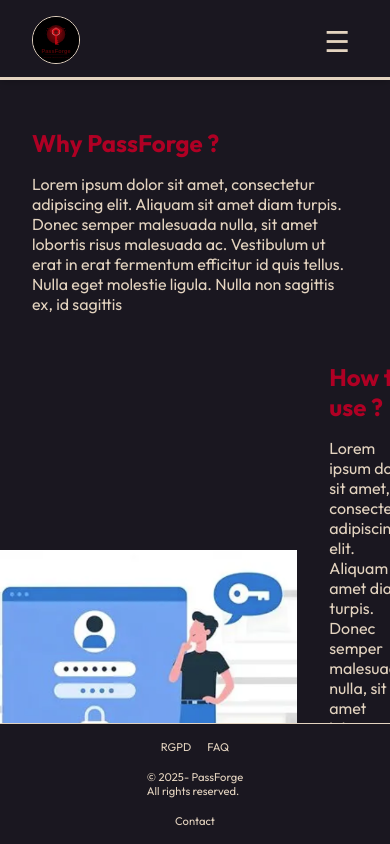
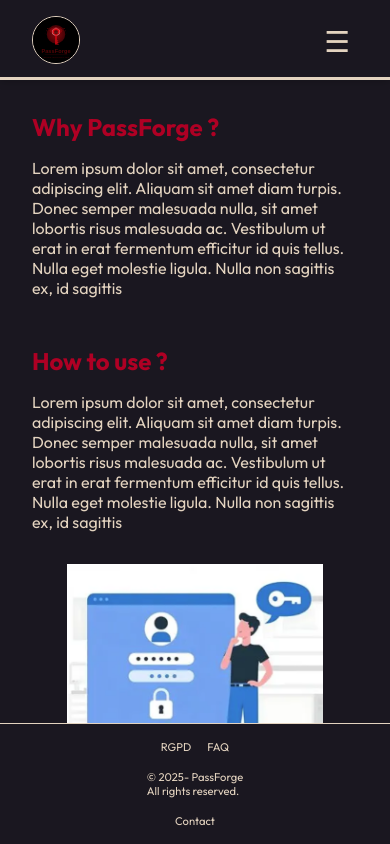
Before and after one commit to PassForgeTHP/React_Passforge, a React (Vite) app: page /security-advice in a window 390 px wide. Built offline with nearby package versions, Linux system fonts and the light colour scheme.

Commit message:
security-advice mobile done

```diff
--- a/src/pages/SecurityAdvice.jsx
+++ b/src/pages/SecurityAdvice.jsx
@@ -14,8 +14,8 @@ export default function SecurityAdvice() {
         </p>
       </div>
       <div className="block-text-img left">
-        <img src={img1} alt="image 1" />
-        <div className="security-section">
+        <img src={img1} alt="image 1" className="block-two" />
+        <div className="security-section block-one">
           <h2>How to use ?</h2>
           <p>
             Lorem ipsum dolor sit amet, consectetur adipiscing elit. Aliquam sit
@@ -27,7 +27,7 @@ export default function SecurityAdvice() {
         </div>
       </div>
       <div className="block-text-img right">
-        <div className="security-section">
+        <div className="security-section block-one">
           <h2>Our tips </h2>
           <p>
             Lorem ipsum dolor sit amet, consectetur adipiscing elit. Aliquam sit
@@ -37,7 +37,7 @@ export default function SecurityAdvice() {
             id sagittis
           </p>
         </div>
-        <img src={img2} alt="image 2" />
+        <img src={img2} alt="image 2" className="block-two" />
       </div>
     </section>
   );
--- a/src/styles/responsives.css
+++ b/src/styles/responsives.css
@@ -106,3 +106,38 @@
     box-shadow: 2px 4px 10px var(--shadow-light) !important;
   }
 }
+
+@media screen and (min-width: 829px) and (max-width: 972px) {
+  .security-advice-container img {
+    width: 16rem;
+    height: auto;
+  }
+}
+
+@media screen and (max-width: 828px) {
+  .security-advice-container img {
+    width: 16rem;
+    height: auto;
+  }
+
+  .block-text-img {
+    flex-direction: column;
+  }
+
+  .block-one {
+    order: 1;
+  }
+  .block-two {
+    order: 2;
+  }
+
+  .security-advice-container {
+    margin: 7rem 2rem 10rem;
+  }
+}
+
+@media screen and (max-width: 420px) {
+  .block-two {
+    width: 14rem;
+  }
+}
```
